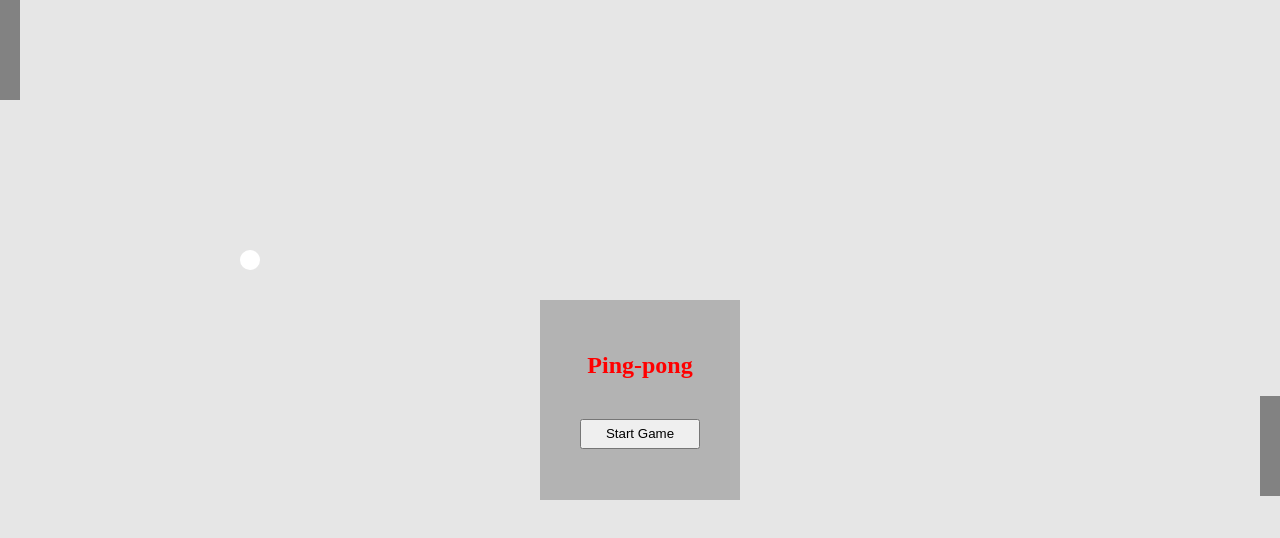
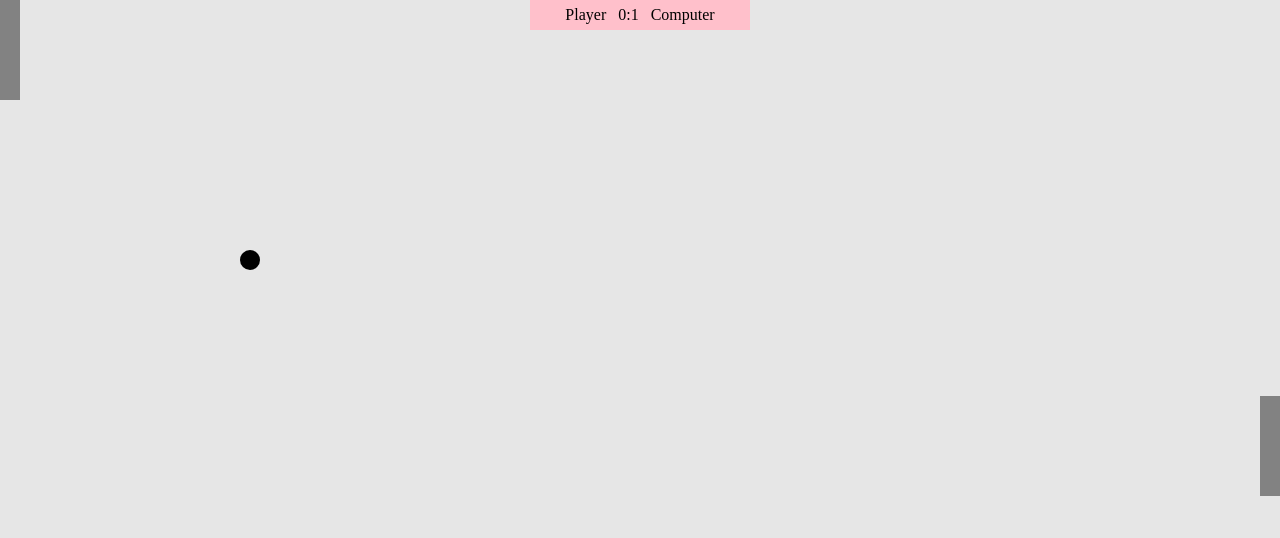
Before and after one commit to pawellicznerski/ping_game, a website built with webpack: page index.html in a window 1280 px wide. Both pictures are taken after a click on the button "Start Game". Built offline with Linux system fonts and the light colour scheme.

Commit message:
add score component

```diff
--- a/index.html
+++ b/index.html
@@ -1,11 +1,17 @@
 <!DOCTYPE html>
 <html>
   <head>
+    <meta name="viewport" content="width=device-width, initial-scale=1.0">
     <meta charset="UTF-8">
     <title>Hot Module Replacement</title>
   </head>
   <body>
     <section class="container">
+      <div class="score">
+        Player &ensp;
+        <span class="score_player"></span>:<span class="score_computer"></span>
+        &ensp; Computer
+      </div>
       <div class="pallet pallet_left"></div>
       <div class="pallet pallet_right"></div>
       <div id="ball"></div>
--- a/src/components/game.js
+++ b/src/components/game.js
@@ -2,6 +2,7 @@
 import Pallet from "./pallet.js"
 import Ball from "./ball.js"
 import Info from "./info.js"
+import Score from "./score.js"
 
 const ball = new Ball();
 const palletPlayer = new Pallet();
@@ -9,12 +10,14 @@ palletPlayer.palletDOM = document.getElementsByClassName('pallet_left')[0];
 const palletComp = new Pallet();
 palletComp.palletDOM = document.getElementsByClassName('pallet_right')[0];
 const info = new Info();
+const score = new Score()
 
 
 export default class Game{
-  constructor(top,left,height){
-    this.score=false;
-    this.balls=2;
+  constructor(){
+    // this.scorePLayer=0;
+    // this.scoreComputer=0;
+    // this.scoreBoth=0;
   }
   play(){
     document.addEventListener("mousemove",(e)=>{
@@ -33,7 +36,6 @@ export default class Game{
           ball.ballDirectionLeft=ball.ballDirectionLeft*(-1);
           ball.ballDirectionTop=Math.random()>0.5?-1:1;
           ball.ballSpeed=(((Math.random()*2.9)+0.1)*window.innerWidth)/window.innerWidth;
-          console.log(ball.ballSpeed);
         }
       } else if(ball.ballLeft+40==window.innerWidth){
         if(palletTopRight<=ball.ballTop+20&&palletTopRight+100>=ball.ballTop-20){
@@ -43,7 +45,16 @@ export default class Game{
         }
       }
 
-      if(ball.ballLeft<=0||ball.ballLeft+20>=window.innerWidth){
+      if(ball.ballLeft<=0){
+        score.scoreComputer=score.scoreComputer+1;
+        console.log(score.scoreComputer,score.scorePLayer);
+        score.scoreComputer==2?info.add():info.nextball();
+        score.update();
+        ball.setInitialState();
+        clearInterval(id);
+      } else if(ball.ballLeft+20>=window.innerWidth){
+        score.scorePLayer=score.scorePLayer+1;
+        score.update();
         info.add();
         ball.setInitialState();
         clearInterval(id);
--- a/src/components/info.js
+++ b/src/components/info.js
@@ -1,10 +1,15 @@
+import Game from "./game.js"
+
+const infoDOM = document.getElementsByClassName('info')[0];
+
 export default class Info{
   remove(){
-    const infoDOM = document.getElementsByClassName('info')[0];
     infoDOM.setAttribute("style","display:none");
   }
   add(){
-    const infoDOM = document.getElementsByClassName('info')[0];
     infoDOM.setAttribute("style","display:flex");
   }
+  nextball(){
+
+  }
 }
--- /dev/null
+++ b/src/components/score.js
@@ -0,0 +1,19 @@
+const scoreDOM = document.getElementsByClassName('score')[0];
+
+export default class Score{
+  constructor(){
+    this.scorePLayer=0;
+    this.scoreComputer=0;
+    this.scoreBoth=this.scorePLayer+this.scoreComputer;
+  }
+  remove(){
+    scoreDOM.setAttribute("style","display:none");
+  }
+  add(){
+    scoreDOM.setAttribute("style","display:flex;justify-content:center;align-items:center;");
+  }
+  update(){
+    scoreDOM.getElementsByClassName("score_player")[0].innerHTML=`${this.scorePLayer}`;
+    scoreDOM.getElementsByClassName("score_computer")[0].innerHTML=`${this.scoreComputer}`;
+  }
+}
--- a/src/index.js
+++ b/src/index.js
@@ -1,15 +1,17 @@
 import './style/style.scss';
 // import './index.scss';
 import Game from "./components/game.js"
-import Pallet from "./components/pallet.js"
-import Ball from "./components/ball.js"
+// import Pallet from "./components/pallet.js"
+// import Ball from "./components/ball.js"
 import Info from "./components/info.js"
+import Score from "./components/score.js"
 
 const game = new Game();
-const palletClient = new Pallet();
-const palletComp = new Pallet();
-const ball = new Ball();
+// const palletClient = new Pallet();
+// const palletComp = new Pallet();
+// const ball = new Ball();
 const info = new Info();
+const score = new Score();
 
 
 
@@ -17,6 +19,8 @@ const startBtn = document.getElementsByClassName('start-btn')[0];
 startBtn.addEventListener('click',startGame);
 
 function startGame(){
+  score.update();
+  score.add();
   info.remove();
   game.play();
 }
--- a/src/style/style.scss
+++ b/src/style/style.scss
@@ -34,6 +34,15 @@ section.container{
   background-color: rgba(230, 230, 230, 1);
 }
 
+section.container > .score{
+  align-self: flex-start;
+  width: 220px;
+  height:30px;
+  background-color:  pink;
+  color: black;
+  display: none;
+}
+
 section.container > .pallet{
   position:absolute;
   width: 20px;
@@ -51,7 +60,7 @@ section.container > .pallet_right{
 
 section > #ball{
   position: absolute;
-  background-color: rgba(255, 255, 255, 1);
+  background-color: rgba(0, 0, 0, 1);
   border-radius: 10px;
   height: 20px;
   width: 20px;
```
Also changed, not shown: dist/bundle.js.
